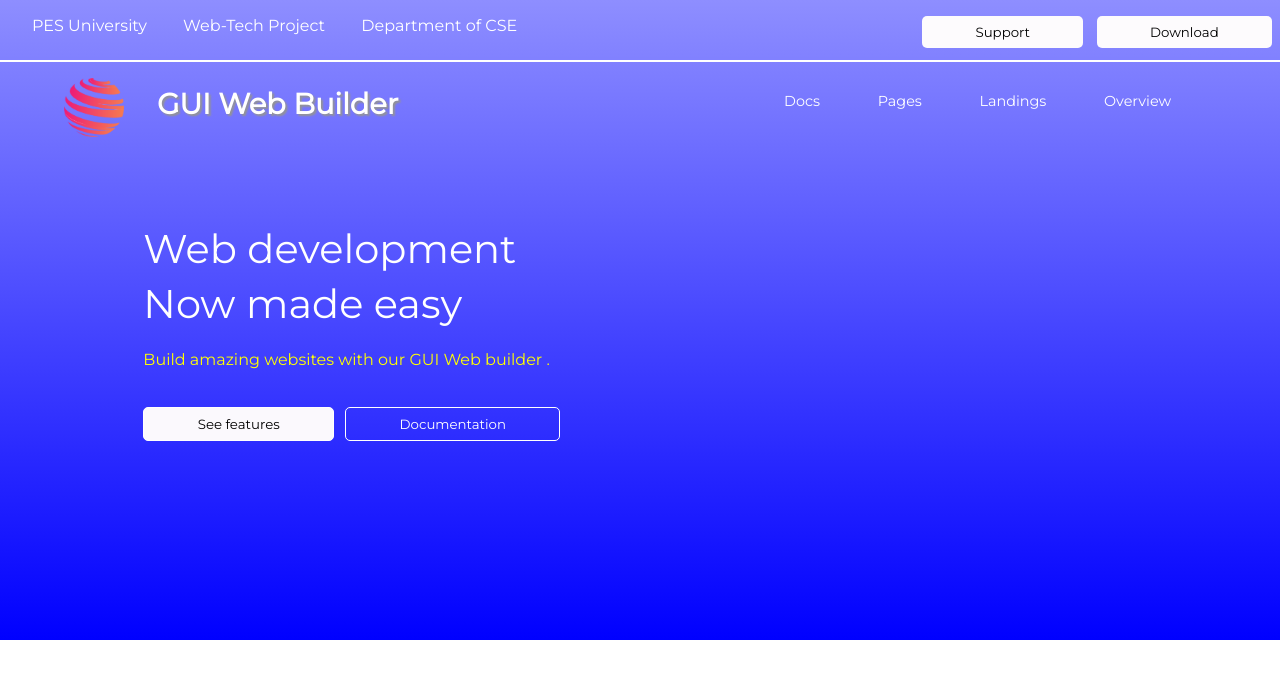
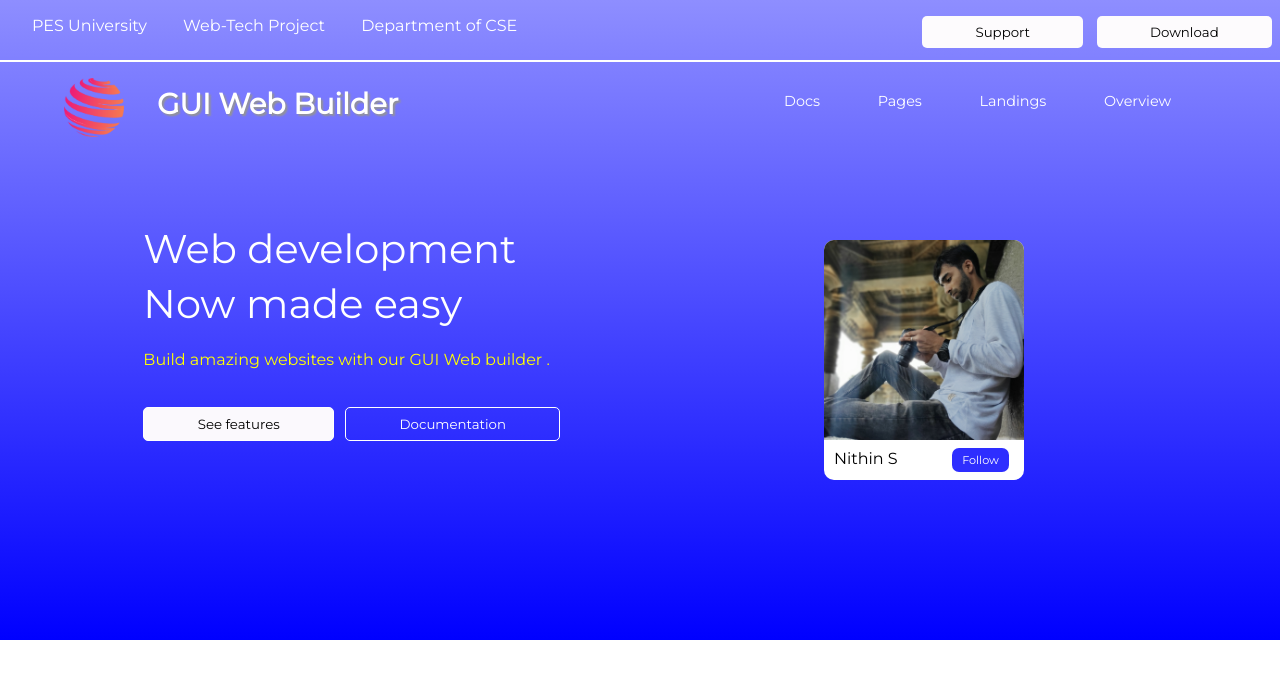
Before and after one commit to NithinSGowda/Webtech-1-Project, a PHP site: page / in a window 1280 px wide. Shown: the top 679 px of the page. Run offline with PHP 8.4, Linux system fonts and the light colour scheme.

Commit message:
Complete work of 2/8/19

```diff
--- a/index.html
+++ b/index.html
@@ -45,6 +45,13 @@
 					<button class="b5">Documentation</button>
 			</span>
 		</div>
+		<div class="head3">
+
+			<div class="c1">
+				<img src="IMG20190928153605.jpg" width="200px" class="ci1">
+				<div class="c11">Nithin S <button class="follow"><a href="https://www.instagram.com/mr_.innocent._" target="_blank">Follow</a></button></div>
+			</div>
+		</div>
 
 
 	</div>
--- a/style.css
+++ b/style.css
@@ -109,5 +109,31 @@ li{
 	background-color: white;
 	color: black;
 }
-
-bjcbjs
+.head3{
+	position: absolute;
+	right: 20%;
+	top: 30%;
+	background-color: white;
+	color: black;
+	border-radius: 10px;
+}
+.ci1{
+	border: none;
+	border-radius: 10px 10px 0 0;
+}
+.c11{
+	padding: 8px 0 8px 10px;
+}
+.follow{
+	margin-left: 4.5em;
+	font-size: 0.7em;
+	background-color: #2E2EFF;
+	border: none;
+	color: white;
+	padding: 5px 10px 5px 10px;
+	border-radius: 7px;
+}
+a{
+	text-decoration: none;
+	color: white;
+}
```
Also changed, not shown: IMG20190928153605.jpg (added).
